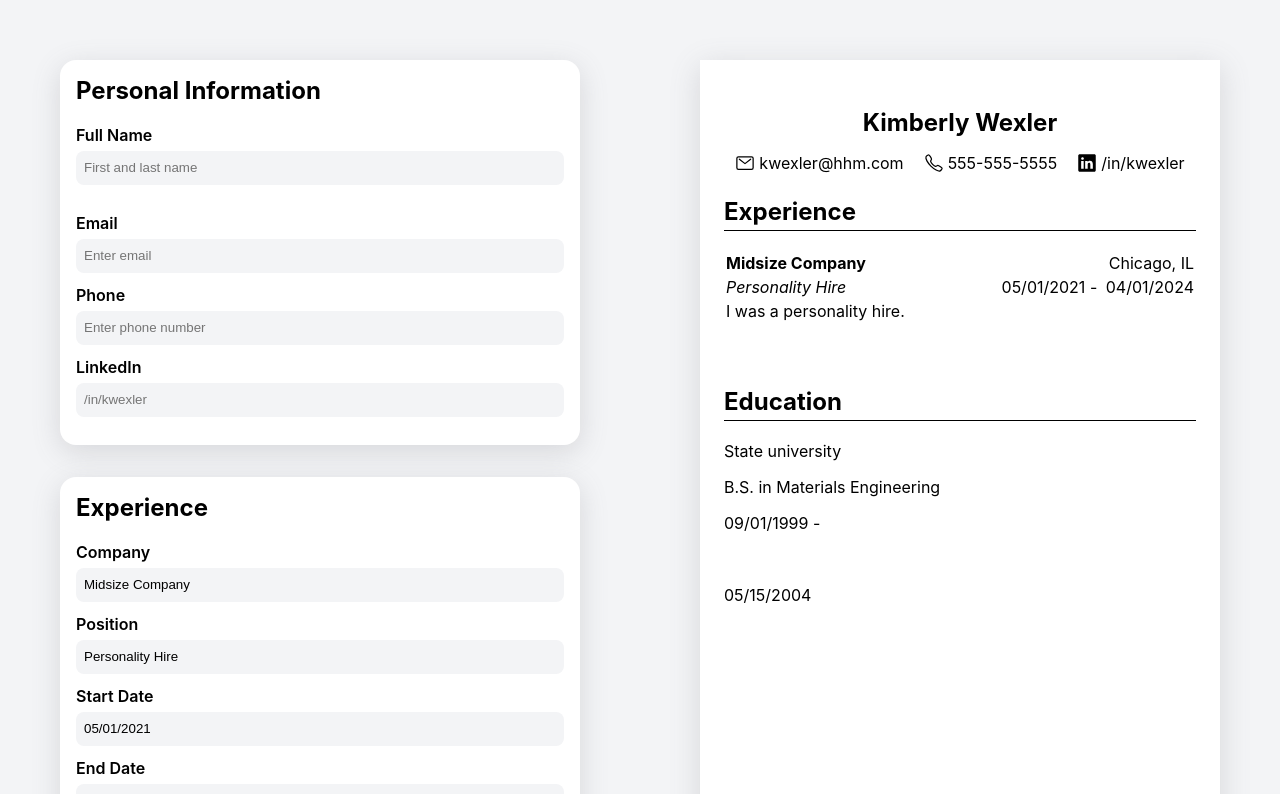
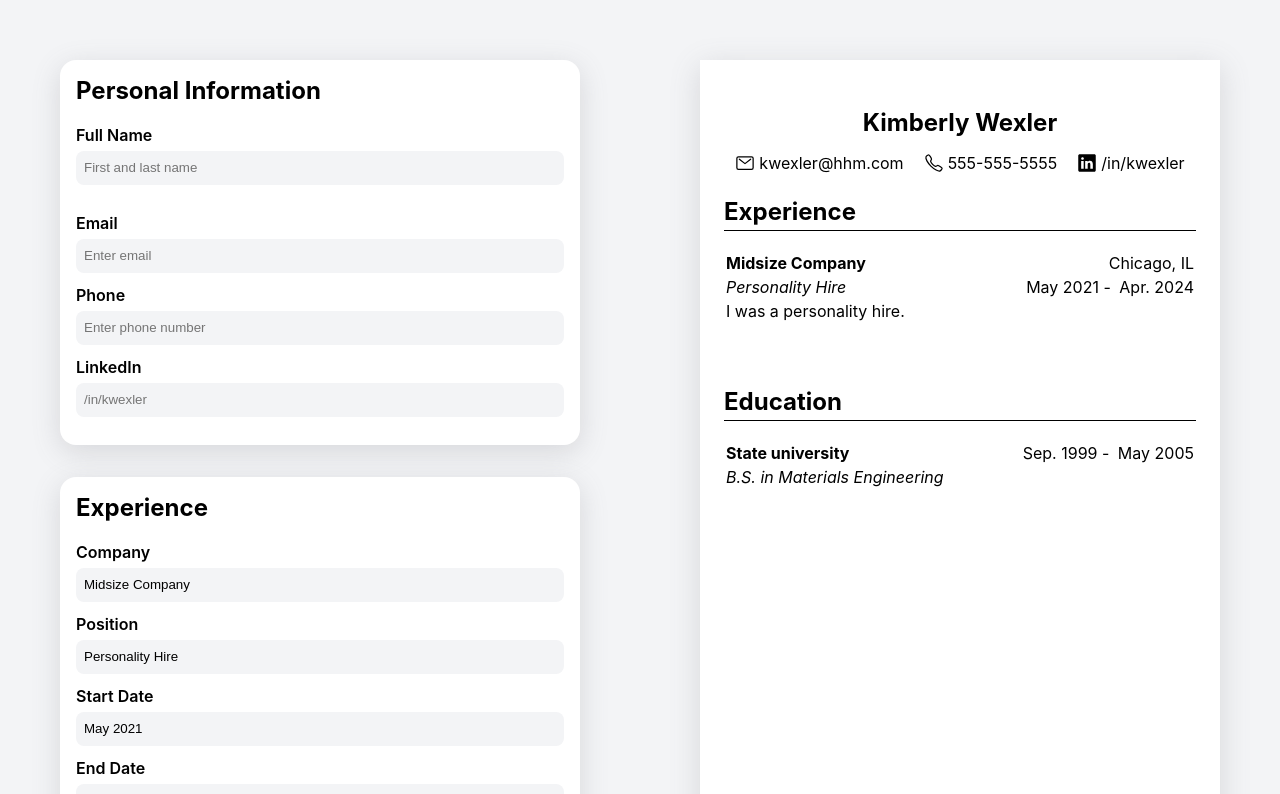
Before and after one commit to kuehnla/cv-app, a React (Vite) app: page / in a window 1280 px wide. Shown: the top 794 px of the page. Built offline with nearby package versions, Linux system fonts and the light colour scheme.

Commit message:
fixed a bug where page would render a blank preview rather than nothing when no input was changed yet

```diff
--- a/src/components/App.jsx
+++ b/src/components/App.jsx
@@ -20,18 +20,20 @@ export default function App() {
 
   const [company, setCompany] = useState("Midsize Company");
   const [position, setPosition] = useState("Personality Hire");
-  const [expStartDate, setExpStartDate] = useState("05/01/2021");
-  const [expEndDate, setExpEndDate] = useState("04/01/2024");
+  const [expStartDate, setExpStartDate] = useState("May 2021");
+  const [expEndDate, setExpEndDate] = useState("Apr. 2024");
   const [expLocation, setExpLocation] = useState("Chicago, IL");
   const [expDesc, setExpDesc] = useState("I was a personality hire.");
+  const [isExpPreview, setIsExpPreview] = useState(true);
 
   const [school, setSchool] = useState("State university");
   const [degree, setDegree] = useState("B.S. in Materials Engineering");
-  const [eduStartDate, setEduStartDate] = useState("09/01/1999");
-  const [eduEndDate, setEduEndDate] = useState("05/15/2004");
+  const [eduStartDate, setEduStartDate] = useState("Sep. 1999");
+  const [eduEndDate, setEduEndDate] = useState("May 2005");
+  const [isEduPreview, setIsEduPreview] = useState(true);
 
   /*
-   * Jobs state used to add multiple jobs.
+   * Jobs, educations to render multiple.
    */
   const [jobs, setJobs] = useState([]);
   const [edus, setEdu] = useState([]);
@@ -68,6 +70,7 @@ export default function App() {
     setExpEndDate("");
     setExpLocation("");
     setExpDesc("");
+    setIsExpPreview(false);
   }
 
   function resetEducation() {
@@ -75,19 +78,20 @@ export default function App() {
     setDegree("");
     setEduStartDate("");
     setEduEndDate("");
+    setIsEduPreview(false);
   }
 
   return (
     <div className="app">
       <div className="inputContainer">
         <Personal updateValue={updateValue} />
-        <Experience company={company} position={position} expStartDate={expStartDate} expEndDate={expEndDate} expLocation={expLocation} expDesc={expDesc} updateValue={updateValue} setJobs={setJobs} resetExperience={resetExperience} />
-        <Education school={school} degree={degree} eduStartDate={eduStartDate} eduEndDate={eduEndDate} updateValue={updateValue} setEdu={setEdu} resetEducation={resetEducation} />
+        <Experience company={company} position={position} expStartDate={expStartDate} expEndDate={expEndDate} expLocation={expLocation} expDesc={expDesc} updateValue={updateValue} setJobs={setJobs} resetExperience={resetExperience} setIsExpPreview={setIsExpPreview} />
+        <Education school={school} degree={degree} eduStartDate={eduStartDate} eduEndDate={eduEndDate} updateValue={updateValue} setEdu={setEdu} resetEducation={resetEducation} setIsPreview={setIsEduPreview} />
       </div>
       <div className="displayContainer">
         <DisplayPersonal fullName={fullName} email={email} phone={phone} linkedIn={linkedIn} />
-        <DisplayExperience company={company} position={position} expStartDate={expStartDate} expEndDate={expEndDate} expLocation={expLocation} expDesc={expDesc} jobs={jobs} />
-        <DisplayEducation school={school} degree={degree} eduStartDate={eduStartDate} eduEndDate={eduEndDate} edus={edus} />
+        <DisplayExperience company={company} position={position} expStartDate={expStartDate} expEndDate={expEndDate} expLocation={expLocation} expDesc={expDesc} jobs={jobs} isPreview={isExpPreview} />
+        <DisplayEducation school={school} degree={degree} eduStartDate={eduStartDate} eduEndDate={eduEndDate} edus={edus} isPreview={isEduPreview} />
       </div>
     </div>
   );
--- a/src/components/DisplayEducation.jsx
+++ b/src/components/DisplayEducation.jsx
@@ -1,27 +1,32 @@
 import { useState } from 'react';
 import '../styles/App.css'
-export default function DisplayEducation({ school, degree, eduStartDate, eduEndDate, edus }) {
+export default function DisplayEducation({ school, degree, eduStartDate, eduEndDate, edus, isPreview }) {
   return (
     <div className="cv-education">
       <h2 id="eduHeader">Education</h2>
       {edus.map((edu) => {
         return (
-          <div key={edu.id} className="job">
+          <div key={edu.id} className="edu">
             <p id="eduSchool">{edu.school}</p>
             <p id="eduDegree">{edu.degree}</p>
-            <p id="eduStart">{edu.eduStartDate} {eduStartDate ? "-" : null}</p> &nbsp;
-            <p id="eduEnd">{edu.eduEndDate}</p>
+            <div id="eduDuration">
+              <p id="eduStart">{edu.eduStartDate} {edu.eduStartDate ? "-" : null}</p> &nbsp;
+              <p id="eduEnd">{edu.eduEndDate}</p>
+            </div>
           </div>
         )
       })}
-      <div className="eduPreview">
-        <p>{school}</p>
-        <p>{degree}</p>
-        <div id="eduDuration">
-          <p>{eduStartDate} {eduStartDate ? "-" : null}</p> &nbsp;
-          <p>{eduEndDate}</p>
+      {isPreview ?
+        <div className="eduPreview">
+          <p id="eduSchool">{school}</p>
+          <p id="eduDegree">{degree}</p>
+          <div id="eduDuration">
+            <p id="eduStart">{eduStartDate} {eduStartDate ? "-" : null}</p> &nbsp;
+            <p id="eduEnd">{eduEndDate}</p>
+          </div>
         </div>
-      </div>
+        : null
+      }
     </div>
   )
 }
--- a/src/components/DisplayExperience.jsx
+++ b/src/components/DisplayExperience.jsx
@@ -1,7 +1,7 @@
 import { useState } from 'react';
 import '../styles/App.css'
 
-export default function DisplayExperience({ company, position, expStartDate, expEndDate, expLocation, expDesc, jobs }) {
+export default function DisplayExperience({ company, position, expStartDate, expEndDate, expLocation, expDesc, jobs, isPreview }) {
   return (
     <div className="cv-experience">
       <h2 id="expHeader">Experience</h2>
@@ -19,6 +19,7 @@ export default function DisplayExperience({ company, position, expStartDate, exp
           </div>
         )
       })}
+      {isPreview ?
         <div className="jobPreview">
           <p id="jobCompany">{company}</p>
           <p id="jobPosition">{position}</p>
@@ -29,6 +30,8 @@ export default function DisplayExperience({ company, position, expStartDate, exp
           <p id="jobLoc">{expLocation}</p>
           <p id="jobDesc">{expDesc}</p>
         </div>
+        : null
+      }
     </div>
   )
 }
--- a/src/components/Education.jsx
+++ b/src/components/Education.jsx
@@ -1,6 +1,6 @@
 import { v4 as uuid } from 'uuid';
 
-export default function Education({school, degree, eduStartDate, eduEndDate, setEdu, updateValue, resetEducation}) {
+export default function Education({school, degree, eduStartDate, eduEndDate, setEdu, updateValue, resetEducation , setIsPreview}) {
   // [isOpen, setIsOpen] = useState(false);
   /*
    * If isOpen
@@ -19,6 +19,7 @@ export default function Education({school, degree, eduStartDate, eduEndDate, set
   function handleChange(e) {
     e.preventDefault();
     updateValue(e.target.value, e.target.id);
+    setIsPreview(true);
   }
 
   function handleAddEdu(e) {
--- a/src/components/Experience.jsx
+++ b/src/components/Experience.jsx
@@ -1,7 +1,7 @@
 import { v4 as uuid } from 'uuid';
 import '../styles/App.css'
 
-export default function Experience({company, position, expStartDate, expEndDate, expLocation, expDesc, updateValue, setJobs, resetExperience}) {
+export default function Experience({company, position, expStartDate, expEndDate, expLocation, expDesc, updateValue, setJobs, resetExperience, setIsExpPreview}) {
   // [isOpen, setIsOpen] = useState(false);
 
   /*
@@ -40,6 +40,7 @@ export default function Experience({company, position, expStartDate, expEndDate,
   function handleChange(e) {
     e.preventDefault();
     updateValue(e.target.value, e.target.id);
+    setIsExpPreview(true);
   }
 
   return (
--- a/src/styles/App.css
+++ b/src/styles/App.css
@@ -74,6 +74,7 @@ body {
   box-shadow: rgba(100, 100, 111, 0.2) 0px 7px 29px 0px;
 }
 
+/* Personal */
 .cv-personal {
   display: flex;
   flex-direction: column;
@@ -177,7 +178,7 @@ body {
   display: flex;
 }
 
-#addExp:hover {
+#addExp:hover, #addEdu:hover {
   cursor: pointer;
 }
 
@@ -187,3 +188,36 @@ body {
   padding-bottom: 4px;
   border-bottom: 1px solid black;
 }
+
+.eduPreview, .edu {
+  display: grid;
+  grid-template-columns: 1fr 1fr;
+  grid-template-rows: 1fr 1fr;
+}
+
+#eduSchool {
+  grid-template-columns: 1 / 2;
+  grid-template-rows: 2 / 3;
+  font-weight: bold;
+}
+
+#eduDegree {
+  grid-template-columns: 1 / 2;
+  grid-template-columns: 2 / 3;
+  font-style: italic;
+}
+
+#eduDuration {
+  grid-row: 1 / 2;
+  grid-column: 2 / 3;
+  display: flex;
+  justify-content: flex-end;
+}
+
+.edu p, .eduPreview p {
+  margin: 2px;
+}
+
+.edu, .eduPreview {
+  margin-bottom: 16px;
+}
```
Lines whose indentation alone changed are shown as unchanged.
